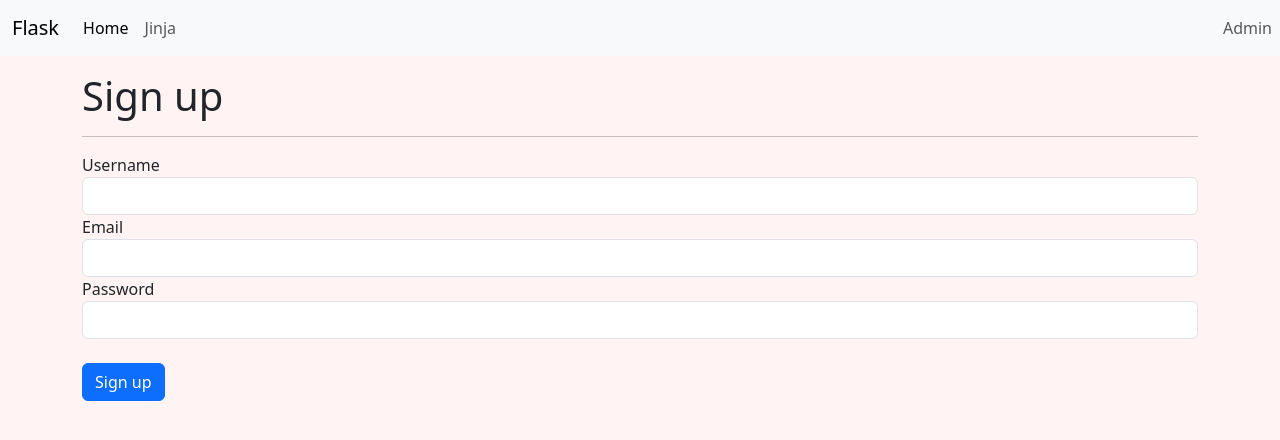
After one commit to DanteChoppaXXX/flaskr, a Flask app: page /sign-up in a window 1280 px wide. The commit adds this page. Shown: the top 440 px of the page. Run offline with Flask 3, Linux system fonts and the light colour scheme.

Commit message:
Forms in Flask

```diff
--- a/app/templates/macros/input_macros.html
+++ b/app/templates/macros/input_macros.html
@@ -8,5 +8,6 @@
     id="{{ id }}"
     placeholder="{{ placeholder }}"
   />
+  <br />
 </div>
 {%- endmacro %}
--- /dev/null
+++ b/app/templates/public/sign_up.html
@@ -0,0 +1,33 @@
+{% extends 'public/templates/public_template.html' %} {% block title %}Sign up{%
+endblock %} {% block main %}
+
+<div class="container">
+  <div class="row">
+    <div class="col">
+      <h1>Sign up</h1>
+      <hr />
+
+      <form action="/sign-up" method="POST">
+        <div class="form-group">
+          <label>Username</label>
+          <input class="form-control" type="text" name="username" />
+        </div>
+
+        <div class="form-group">
+          <label>Email</label>
+          <input class="form-control" type="email" name="email" />
+        </div>
+
+        <div class="form-group">
+          <label>Password</label>
+          <input class="form-control" type="password" name="password" />
+        </div>
+
+        <br />
+        <button type="submit" class="btn btn-primary">Sign up</button>
+      </form>
+    </div>
+  </div>
+</div>
+
+{% endblock %}
--- a/app/views.py
+++ b/app/views.py
@@ -1,5 +1,5 @@
 from app import app
-from flask import render_template
+from flask import render_template, request, redirect, url_for
 from datetime import datetime
 
 
@@ -69,3 +69,14 @@ def jinja():
 @app.route('/about')
 def about():
     return "<h3>This is the about page</h3>"
+
+@app.route('/sign-up', methods=['GET', 'POST'])
+def sign_up():
+    if request.method == 'POST':
+        username = request.form['username']
+        email = request.form['email']
+        password = request.form['password']
+
+        print(username, email, password)
+
+    return render_template('public/sign_up.html')
```
